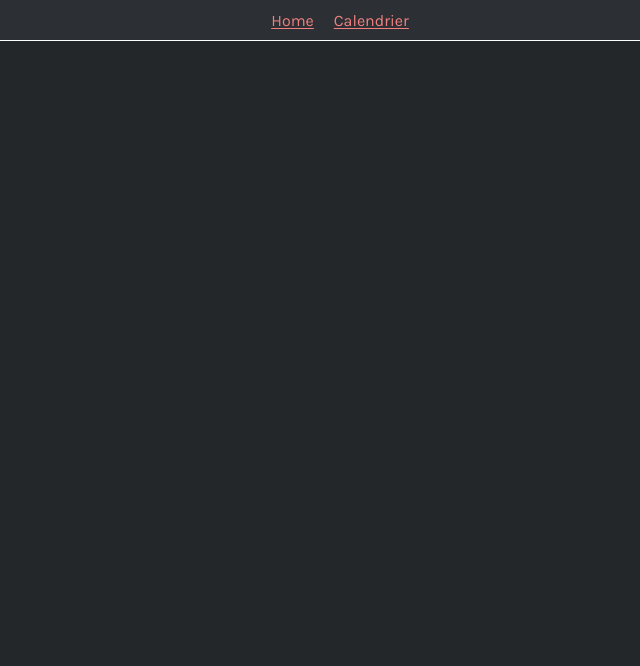
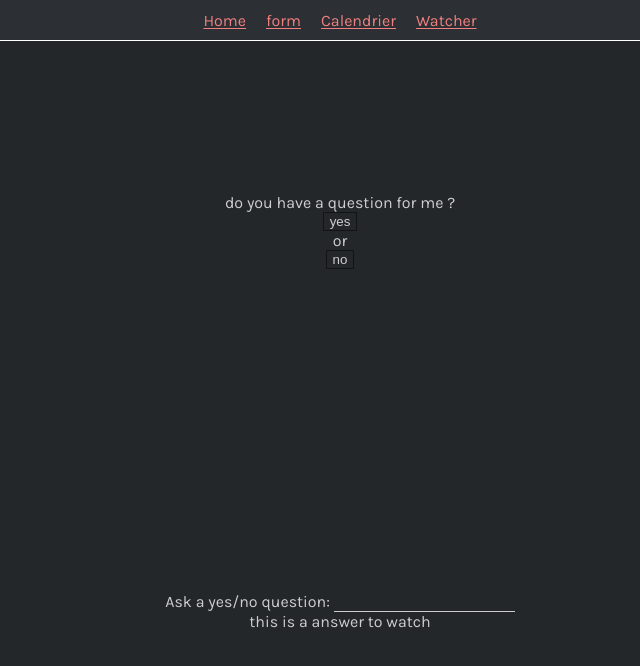
Before and after one commit to LyneQ/Pastabox, a Vue app: page /watcher in a window 1280 px wide. Before the commit this address had no page. Shown: the top 666 px of the page, without its empty margins (300-940 px from the left). Built offline with nearby package versions, Linux system fonts and the light colour scheme.

Commit message:
add some shit stuff

```diff
--- a/package.json
+++ b/package.json
@@ -10,6 +10,7 @@
     "lint": "eslint . --ext .vue,.js,.jsx,.cjs,.mjs --fix --ignore-path .gitignore"
   },
   "dependencies": {
+    "discord.js": "^14.14.1",
     "moment": "^2.30.1",
     "vue": "^3.4.15",
     "vue-router": "^4.2.5"
--- a/src/App.vue
+++ b/src/App.vue
@@ -6,7 +6,9 @@ import { RouterLink, RouterView } from 'vue-router'
   <header>
       <nav class="centeredItem">
         <RouterLink to="/"> Home </RouterLink>
+        <RouterLink to="/form"> form </RouterLink>
         <RouterLink to="/calendar"> Calendrier </RouterLink>
+        <routerLink to="/watcher"> Watcher </routerLink>
       </nav>
   </header>
 
--- a/src/assets/base.css
+++ b/src/assets/base.css
@@ -6,6 +6,7 @@
   box-sizing: border-box;
   margin: 0;
   font-weight: normal;
+  color: #cecece;
 }
 
 body {
--- /dev/null
+++ b/src/components/WatcherField.vue
@@ -0,0 +1,61 @@
+<script setup>
+const props = defineProps(['visible'])
+
+
+import {ref, watch} from "vue";
+
+const question = ref('');
+const answer = ref('this is a answer to watch');
+const loading = ref(false);
+
+/*
+* Watch regarde en permanence l'état d'une "ref" et permet de suivre l'évolution de celui-ci
+*/
+watch(question, async (newValue, oldValue) => {
+  if (newValue.includes("?")) {
+    loading.value = true;
+    answer.value = "thinking..."
+
+    try {
+      const res = await fetch('https://yesno.wtf/api')
+      answer.value = (await res.json()).answer
+    } catch (error) {
+      answer.value = 'Error! Could not reach the API. ' + error
+    } finally {
+      loading.value = false
+    }
+  }
+})
+
+/**
+ * show component with a button (with watcher)
+ */
+</script>
+
+<template>
+  <div @class="checkVisible === true ? 'visible' : 'invisible'">
+    <p>
+      Ask a yes/no question:
+      <input v-model="question" :disabled="loading" />
+    </p>
+    <p>{{ answer }}</p>
+  </div>
+
+</template>
+
+<style scoped>
+.visible{
+  visibility: visible;
+}
+
+.invisible{
+  visibility: hidden;
+}
+
+input{
+  border: none;
+  border-bottom: 1px solid #ccc;
+  outline: none;
+  background-color: transparent;
+}
+</style>
--- a/src/router/index.js
+++ b/src/router/index.js
@@ -1,7 +1,8 @@
 import { createRouter, createWebHistory } from 'vue-router'
 import HomeView from '../views/HomeView.vue'
 import CalendarView from '../views/CalendarView.vue'
-
+import FormView from "@/views/FormView.vue";
+import Watcher from "@/views/Watcher.vue";
 const router = createRouter({
   history: createWebHistory(import.meta.env.BASE_URL),
   routes: [
@@ -14,6 +15,16 @@ const router = createRouter({
       path: '/calendar',
       name: 'calendar',
       component: CalendarView
+    },
+    {
+      path: '/Form',
+      name: 'form',
+      component: FormView
+    },
+    {
+      path: '/watcher',
+      name: 'watcher',
+      component: Watcher
     }
   ]
 })
--- /dev/null
+++ b/src/views/FormView.vue
@@ -0,0 +1,82 @@
+<script setup>
+
+import {computed, onMounted, ref} from "vue";
+
+const username = defineModel({ default: 'invalid'});
+
+const inputData = computed({
+  get: () => username.value.replaceAll(' ', ''),
+  set: (value) => { username.value = value.toString() },
+})
+
+const input = ref(null);
+onMounted(()=>{
+  // used to focus user attention on a specific element on load
+  input.value.focus()
+  console.log("[Info] Form View loaded successfully");
+})
+</script>
+
+<template>
+  <div class="form-view">
+    <label for="username">Username</label>
+    <input type="text"
+           placeholder="enter a username"
+           ref="input"
+           :class=" inputData.length < 8 && inputData.length !== 0 ? 'invalid-input' : '' "
+           v-model="username" />
+    <p :class="inputData.length < 8 && inputData.length !== 0 ? 'invalid-warning' : 'valid-warning' ">votre non d'utilisateur dois comporter au moins 8 caractère </p>
+  </div>
+</template>
+
+<style scoped>
+  .form-view {
+    display: flex;
+    flex-direction: column;
+    align-items: center;
+    justify-content: center;
+
+    margin-top: 1rem;
+  }
+  .form-view input {
+    border: 1px solid #ccc;
+    background: none;
+    padding: 0.5rem;
+
+    outline: none;
+
+    width: 150px;
+  }
+
+  .invalid-input {
+    border-color: red !important;
+  }
+  .invalid-warning {
+    display: initial;
+    font-size: small;
+
+    margin-top: 0.5rem;
+    padding: 0.5rem;
+
+    border: 1px solid orange;
+
+    width: 200px !important;
+
+    animation: blink 1s linear infinite;
+  }
+  .valid-warning {
+    display: none;
+  }
+
+  @keyframes blink {
+    0%, 100% {
+      border-color: transparent;
+      background-color: transparent;
+    }
+    1% {
+      border-color: orange;
+      background-color: rgba(255, 165, 0, 0.46);
+    }
+  }
+
+</style>
--- /dev/null
+++ b/src/views/Watcher.vue
@@ -0,0 +1,32 @@
+<script setup>
+
+import WatcherField from "@/components/WatcherField.vue";
+
+</script>
+
+<template>
+  <div>
+    <div id="hub">
+      <p> do you have a question for me ? </p>
+      <input type="button" @click="$emit('visible')" value="yes"> or <input type="button" value="no">
+    </div>
+    <WatcherField/>
+  </div>
+</template>
+
+<style scoped>
+
+div {
+  display: flex;
+  flex-direction: column;
+  justify-content: center;
+  align-items: center;
+  height: 95vh;
+}
+
+input[type=button] {
+  border: 1px solid #121315;
+  background-color: transparent;
+}
+
+</style>
```
Also changed, not shown: src/main.js (line endings or trailing spaces), 2 other files (tests, documents, lock files or other folders).
